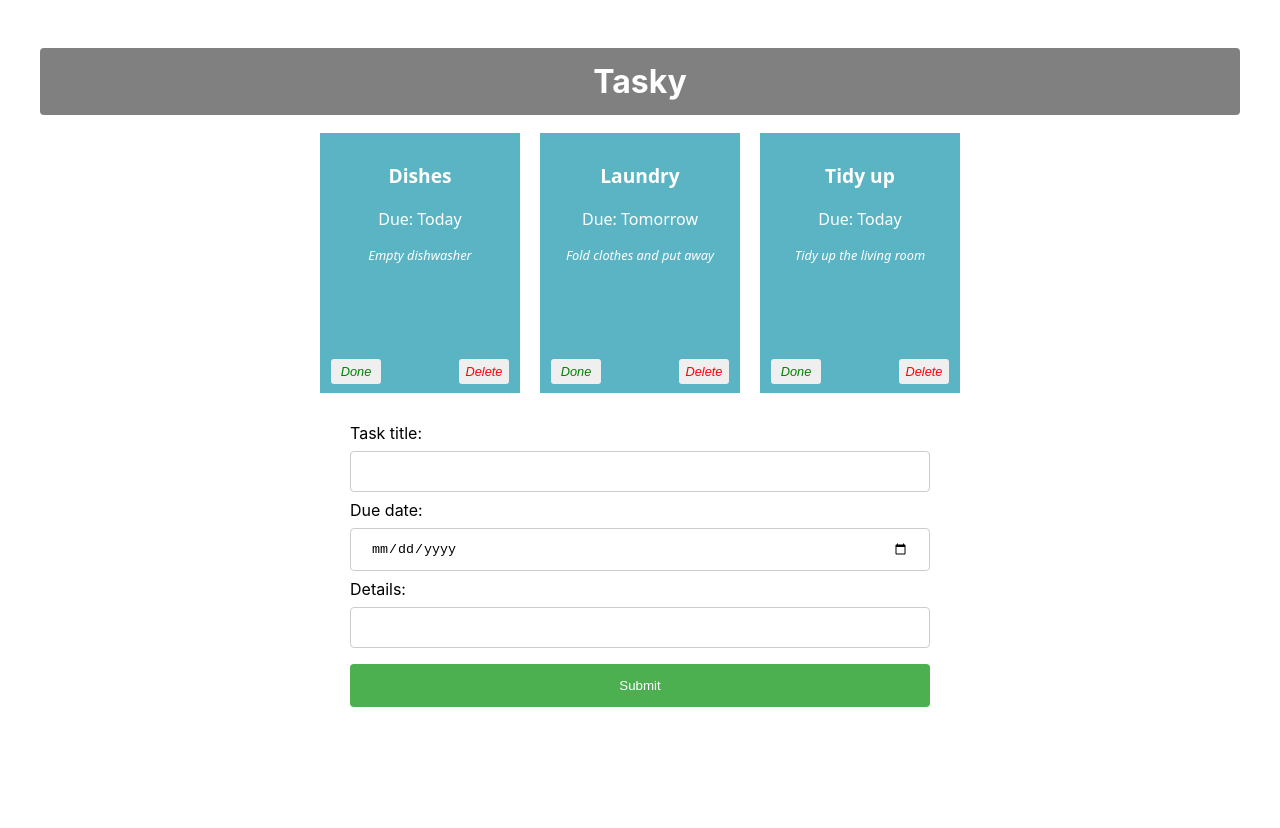
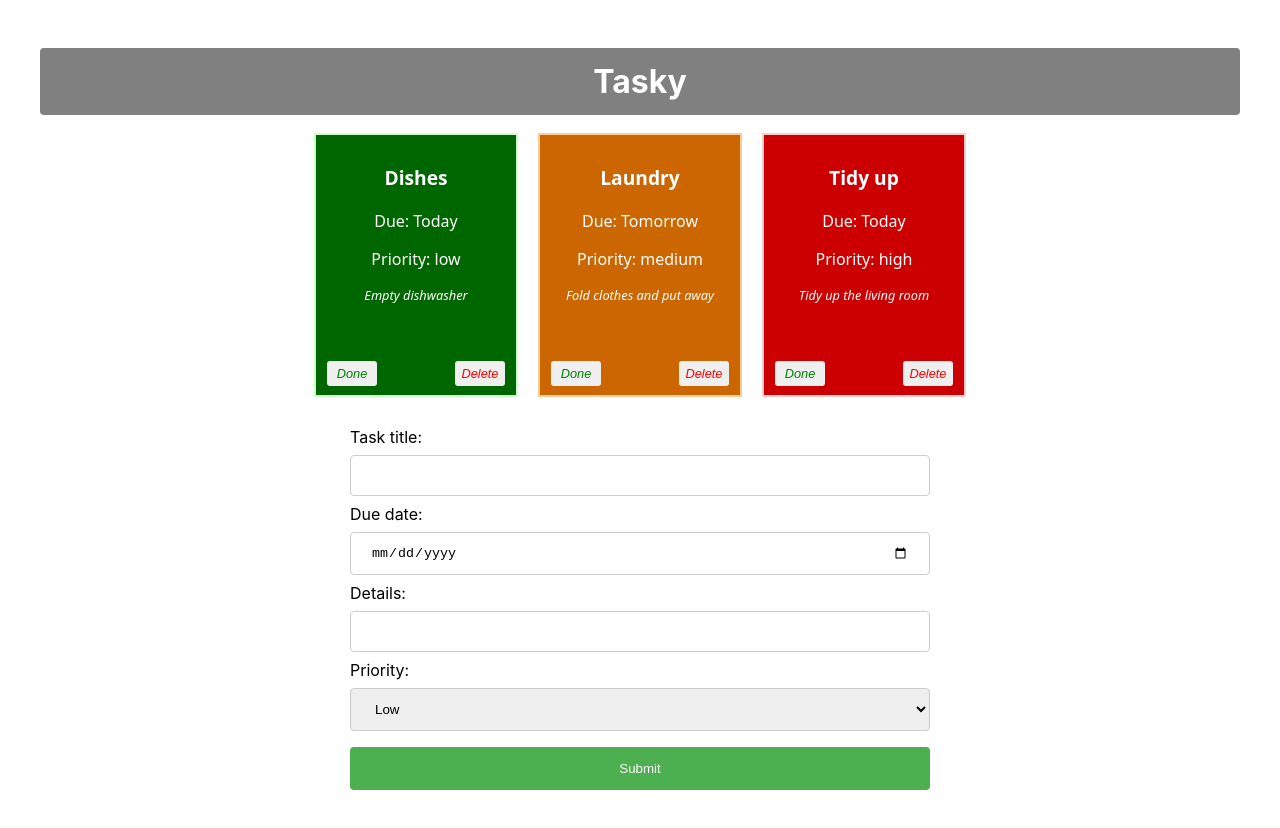
Before and after one commit to wolfgangromanowski002/react-basics-labs, a React (Create React App) app in the folder tasky/: page / in a window 1280 px wide. Shown: the top 828 px of the page. Before the commit the page ends 800 px from the top, so only its background shows below. Built offline with nearby package versions, Linux system fonts and the light colour scheme.

Commit message:
Tasky Lab 2 - Exercises done

```diff
--- a/tasky/src/App.css
+++ b/tasky/src/App.css
@@ -105,7 +105,7 @@
   color: green;
 }
 
-input[type=text], input[type=date] {
+input[type=text], input[type=date], select {
   width: 100%;
   padding: 12px 20px;
   margin: 8px 0;
--- a/tasky/src/App.js
+++ b/tasky/src/App.js
@@ -7,16 +7,17 @@
 function App() {
   const [taskState, setTaskState] = useState({
     tasks: [
-      { id: 1, title: "Dishes", description: "Empty dishwasher", deadline: "Today", done: false },
-      { id: 2, title: "Laundry", description: "Fold clothes and put away", deadline: "Tomorrow", done: false },
-      { id: 3, title: "Tidy up", description: "Tidy up the living room", deadline: "Today", done: false }
+      { id: 1, title: "Dishes", description: "Empty dishwasher", deadline: "Today", done: false, priority: "low" },
+      { id: 2, title: "Laundry", description: "Fold clothes and put away", deadline: "Tomorrow", done: false, priority: "medium" },
+      { id: 3, title: "Tidy up", description: "Tidy up the living room", deadline: "Today", done: false, priority: "high" }
     ]
   });
 
   const [formState, setFormState] = useState({
     title: "",
     description: "",
-    deadline: ""
+    deadline: "",
+    priority: "low" // Default priority
   });
 
   const doneHandler = (taskIndex) => {
@@ -44,6 +45,9 @@
       case "deadline":
         form.deadline = event.target.value;
         break;
+      case "priority":
+        form.priority = event.target.value;
+        break;
       default:
         form = formState;
     }
@@ -65,7 +69,8 @@
       title: formState.title,
       description: formState.description,
       deadline: formState.deadline,
-      done: false
+      done: false,
+      priority: formState.priority // Include priority
     };
 
     tasks.push(newTask);
@@ -74,7 +79,8 @@
     setFormState({
       title: "",
       description: "",
-      deadline: ""
+      deadline: "",
+      priority: "low" // Reset form to default priority
     });
   };
 
@@ -88,11 +94,16 @@
           description={task.description}
           deadline={task.deadline}
           done={task.done}
+          priority={task.priority}
           markDone={() => doneHandler(index)}
           deleteTask={() => deleteHandler(index)}
         />
       ))}
-      <AddTaskForm change={formChangeHandler} submit={formSubmitHandler} formState={formState} />
+      <AddTaskForm
+        change={formChangeHandler}
+        submit={formSubmitHandler}
+        formState={formState}
+      />
     </div>
   );
 }
--- a/tasky/src/components/Form.js
+++ b/tasky/src/components/Form.js
@@ -36,6 +36,19 @@
           />
         </label>
         <br />
+        <label>
+          Priority:
+          <select
+            name="priority"
+            onChange={(event) => props.change(event)}
+            value={props.formState.priority}
+          >
+            <option value="low">Low</option>
+            <option value="medium">Medium</option>
+            <option value="high">High</option>
+          </select>
+        </label>
+        <br />
         <input type="submit" value="Submit" />
       </form>
     </div>
--- a/tasky/src/components/Task.js
+++ b/tasky/src/components/Task.js
@@ -1,10 +1,30 @@
 import React from 'react';
 
 const Task = (props) => {
+  const getPriorityStyle = () => {
+    switch (props.priority) {
+      case 'low':
+        return {
+          border: '2px solid #ccffcc', backgroundColor: '#006600'
+        };
+      case 'medium':
+        return {
+          border: '2px solid #ffcc99', backgroundColor: '#cc6600'
+        };
+      case 'high':
+        return {
+          border: '2px solid #ffcccc', backgroundColor: '#cc0000'
+        };
+      default:
+        return {};
+    }
+  };
+
   return (
-    <div className="card" style={{ backgroundColor: props.done ? 'lightgrey' : '#5bb4c4' }}>
+    <div className="card" style={{ ...getPriorityStyle(), ...(props.done ? { backgroundColor: 'lightgrey', color: 'black' } : {}) }}>
       <p className="title">{props.title}</p>
       <p>Due: {props.deadline}</p>
+      <p>Priority: {props.priority}</p>
       <p className="description">{props.description}</p>
       <button onClick={props.markDone} className="doneButton">Done</button>
       <button className="deleteButton" onClick={props.deleteTask}>Delete</button>
```
